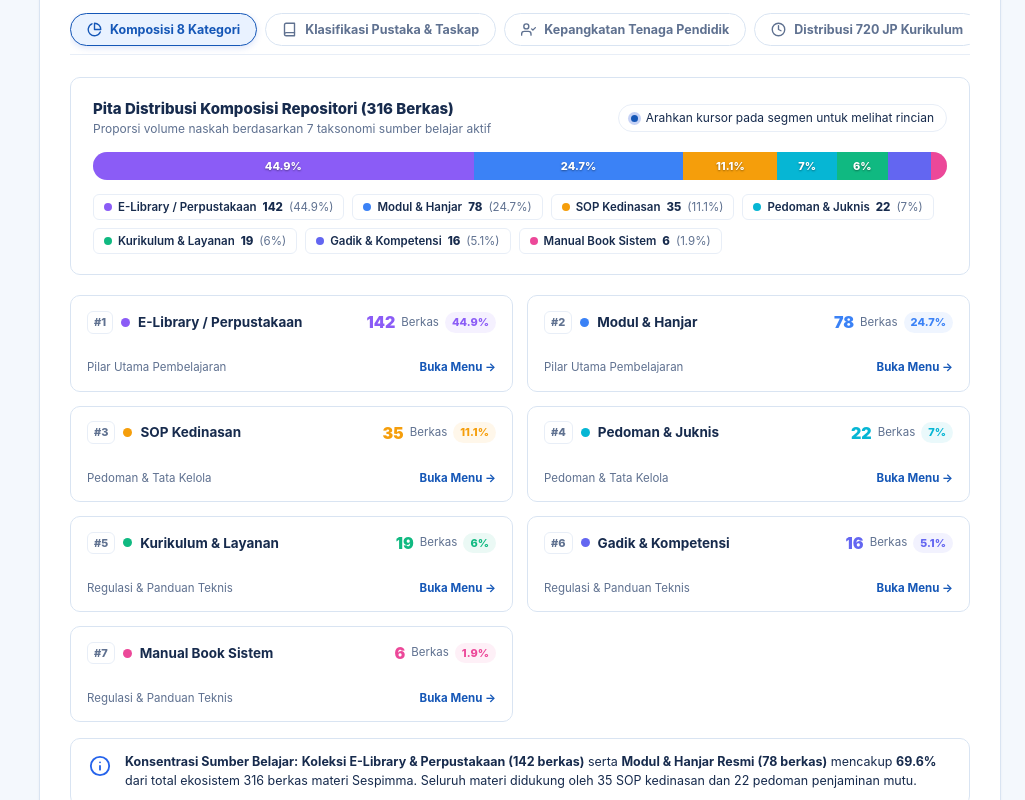
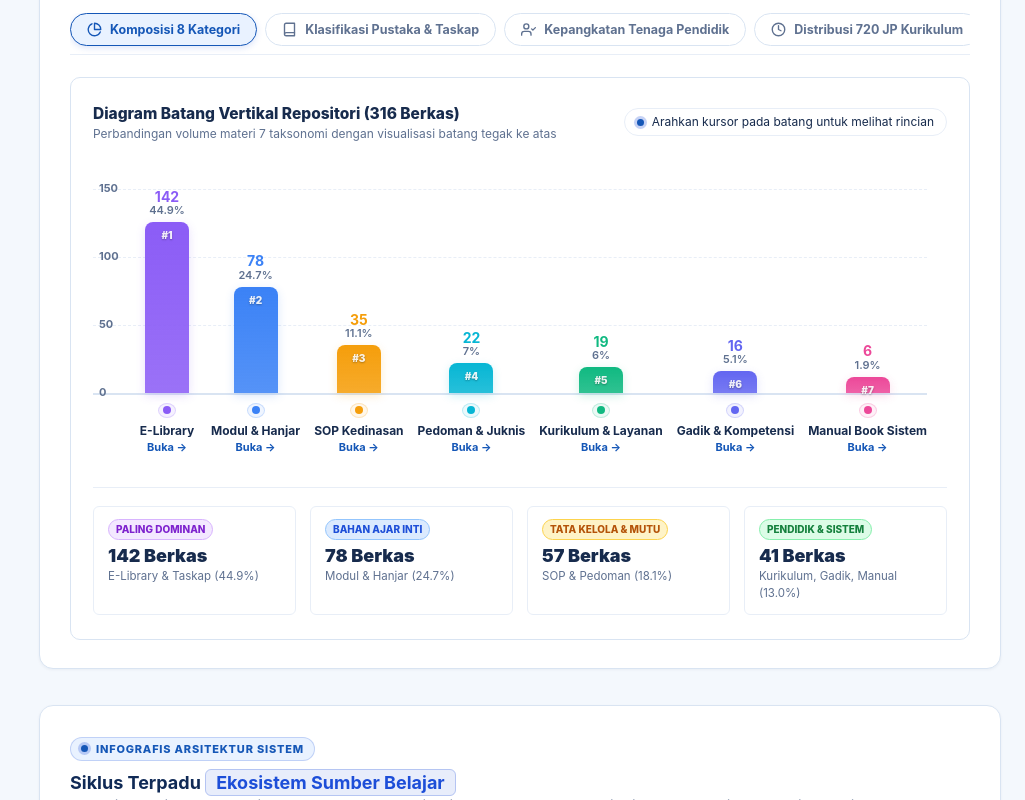
Before and after one commit to dennyssdm/Sipintar, a Next.js app: page / in a window 1280 px wide. Shown: the part 860-1660 px from the top of the page, without its empty margins (255-1280 px from the left). Built offline with nearby package versions, Linux system fonts and the light colour scheme.

Commit message:
feat: implementasi diagram batang vertikal (bar chart ke atas) pada analitik ekosistem

```diff
--- a/src/app/globals.css
+++ b/src/app/globals.css
@@ -3695,38 +3695,37 @@ button {
   to { opacity: 1; transform: translateY(0); }
 }
 
-/* Tab 1: Compact Segmented Ribbon Gauge & Ranked Bar Matrix (No Pie) */
-.segmented-gauge-card {
+/* Tab 1: Vertical Column Bar Chart (Bar Chart Ke Atas) */
+.vbar-chart-card {
   background-color: var(--color-bg);
   border: 1px solid var(--color-border);
   border-radius: var(--radius-md);
-  padding: 20px 22px;
-  margin-bottom: 20px;
-}
-
-.segmented-gauge-header {
+  padding: 24px 22px;
+}
+
+.vbar-chart-header {
   display: flex;
   justify-content: space-between;
   align-items: center;
   flex-wrap: wrap;
   gap: 12px;
-  margin-bottom: 14px;
-}
-
-.segmented-gauge-title {
+  margin-bottom: 22px;
+}
+
+.vbar-chart-title {
   display: block;
-  font-size: 15px;
+  font-size: 15.5px;
   font-weight: 800;
   color: var(--color-text-main);
 }
 
-.segmented-gauge-sub {
+.vbar-chart-sub {
   display: block;
   font-size: 12px;
   color: var(--color-text-muted);
 }
 
-.segmented-active-pill {
+.vbar-active-pill {
   display: inline-flex;
   align-items: center;
   gap: 8px;
@@ -3738,191 +3737,220 @@ button {
   color: var(--color-text-main);
 }
 
-.segmented-gauge-bar {
-  display: flex;
+.vbar-canvas-scroll {
   width: 100%;
-  height: 28px;
-  border-radius: var(--radius-full);
+  overflow-x: auto;
+  padding-bottom: 8px;
+  margin-bottom: 24px;
+}
+
+.vbar-canvas-wrap {
+  position: relative;
+  min-width: 600px;
+  height: 290px;
+  padding: 24px 20px 0 44px;
+}
+
+/* Y-Axis Gridlines */
+.vbar-grid-layer {
+  position: absolute;
+  top: 24px;
+  left: 0;
+  right: 20px;
+  bottom: 60px;
+  display: flex;
+  flex-direction: column;
+  justify-content: space-between;
+  pointer-events: none;
+}
+
+.vbar-grid-line {
+  position: relative;
+  width: 100%;
+  border-bottom: 1px dashed var(--color-border-subtle);
+}
+
+.vbar-grid-line.baseline {
+  border-bottom: 2px solid var(--color-border);
+}
+
+.vbar-y-label {
+  position: absolute;
+  left: 6px;
+  top: -9px;
+  font-size: 11px;
+  font-weight: 700;
+  color: var(--color-text-muted);
+}
+
+/* Vertical Columns Row */
+.vbar-columns-row {
+  position: relative;
+  display: grid;
+  grid-template-columns: repeat(7, 1fr);
+  gap: 14px;
+  height: 100%;
+  z-index: 1;
+}
+
+.vbar-col-item {
+  display: flex;
+  flex-direction: column;
+  height: 100%;
+  transition: all 0.2s ease;
+}
+
+.vbar-col-item:hover,
+.vbar-col-item.hovered {
+  transform: translateY(-4px);
+}
+
+/* The Rising Bar Column Track */
+.vbar-track-wrap {
+  position: relative;
+  height: 206px;
+  display: flex;
+  flex-direction: column;
+  justify-content: flex-end;
+  align-items: center;
+  padding-bottom: 2px;
+}
+
+.vbar-val-bubble {
+  display: flex;
+  flex-direction: column;
+  align-items: center;
+  margin-bottom: 6px;
+  font-size: 14px;
+  line-height: 1.1;
+  transition: transform 0.2s ease;
+}
+
+.vbar-pct-text {
+  font-size: 11px;
+  font-weight: 600;
+  color: var(--color-text-muted);
+}
+
+.vbar-fill-bar {
+  width: 44px;
+  max-width: 80%;
+  border-radius: 8px 8px 0 0;
+  display: flex;
+  justify-content: center;
+  align-items: flex-start;
+  padding-top: 6px;
+  transition: height 0.5s cubic-bezier(0.4, 0, 0.2, 1), box-shadow 0.2s ease, filter 0.2s ease;
+  cursor: pointer;
+}
+
+.vbar-fill-bar:hover {
+  filter: brightness(1.1);
+}
+
+.vbar-rank-tag {
+  font-size: 10px;
+  font-weight: 900;
+  color: rgba(255, 255, 255, 0.9);
+  text-shadow: 0 1px 2px rgba(0, 0, 0, 0.3);
+}
+
+/* X-Axis Footer */
+.vbar-col-footer {
+  height: 60px;
+  display: flex;
+  flex-direction: column;
+  align-items: center;
+  text-align: center;
+  padding-top: 8px;
+  gap: 2px;
+}
+
+.vbar-dot-icon {
+  width: 18px;
+  height: 18px;
+  border-radius: 50%;
+  border: 1px solid;
+  display: flex;
+  align-items: center;
+  justify-content: center;
+  margin-bottom: 2px;
+}
+
+.vbar-name-label {
+  font-size: 12px;
+  font-weight: 700;
+  color: var(--color-text-main);
+  white-space: nowrap;
   overflow: hidden;
-  box-shadow: inset 0 2px 4px rgba(0, 0, 0, 0.12);
-  margin-bottom: 14px;
-  background-color: var(--color-surface);
-}
-
-.segmented-gauge-slice {
-  display: flex;
-  align-items: center;
-  justify-content: center;
-  color: #ffffff;
+  text-overflow: ellipsis;
+  max-width: 100%;
+}
+
+.vbar-link-btn {
   font-size: 11px;
-  font-weight: 800;
-  cursor: pointer;
-  transition: all 0.2s ease;
-  position: relative;
-}
-
-.segmented-gauge-slice:hover {
-  filter: brightness(1.1);
-  z-index: 2;
-}
-
-.gauge-slice-label {
-  text-shadow: 0 1px 2px rgba(0, 0, 0, 0.4);
-}
-
-.segmented-legend-wrap {
-  display: flex;
-  flex-wrap: wrap;
-  gap: 8px;
-}
-
-.segmented-legend-chip {
-  display: inline-flex;
-  align-items: center;
-  gap: 6px;
-  padding: 5px 10px;
-  border-radius: var(--radius-sm);
+  font-weight: 700;
+  color: var(--color-primary);
+  text-decoration: none;
+}
+
+.vbar-link-btn:hover {
+  text-decoration: underline;
+}
+
+/* 4 Summary Highlight Tiles Below Vertical Chart */
+.vbar-summary-tiles {
+  display: grid;
+  grid-template-columns: repeat(4, 1fr);
+  gap: 14px;
+  margin-top: 10px;
+  border-top: 1px solid var(--color-border-subtle);
+  padding-top: 18px;
+}
+
+@media (max-width: 1024px) {
+  .vbar-summary-tiles {
+    grid-template-columns: repeat(2, 1fr);
+  }
+}
+
+@media (max-width: 640px) {
+  .vbar-summary-tiles {
+    grid-template-columns: 1fr;
+  }
+}
+
+.vbar-tile {
   background-color: var(--color-surface);
   border: 1px solid var(--color-border-subtle);
-  font-size: 11.5px;
-  color: var(--color-text-main);
-  cursor: pointer;
-  transition: all 0.15s ease;
-}
-
-.segmented-legend-chip:hover,
-.segmented-legend-chip.active {
-  border-color: var(--color-primary);
-  background-color: var(--color-primary-light);
-  color: var(--color-primary);
-  transform: translateY(-1px);
-}
-
-.legend-chip-dot {
-  width: 8px;
-  height: 8px;
-  border-radius: 50%;
-  flex-shrink: 0;
-}
-
-.legend-chip-name {
-  font-weight: 600;
-}
-
-.legend-chip-count {
-  font-weight: 800;
-}
-
-.legend-chip-pct {
-  color: var(--color-text-muted);
-}
-
-/* Ranked Bars Grid */
-.ranked-bars-grid {
-  display: grid;
-  grid-template-columns: repeat(2, 1fr);
-  gap: 14px;
-}
-
-@media (max-width: 840px) {
-  .ranked-bars-grid {
-    grid-template-columns: 1fr;
-  }
-}
-
-.ranked-bar-card {
-  background-color: var(--color-bg);
-  border: 1px solid var(--color-border);
-  border-radius: var(--radius-md);
-  padding: 14px 16px;
-  transition: all 0.2s ease;
-}
-
-.ranked-bar-card:hover,
-.ranked-bar-card.hovered {
-  border-color: var(--color-primary);
-  transform: translateY(-2px);
-  box-shadow: var(--shadow-sm);
-}
-
-.ranked-card-top {
-  display: flex;
-  justify-content: space-between;
-  align-items: center;
-  margin-bottom: 4px;
-}
-
-.ranked-badge-title {
-  display: flex;
-  align-items: center;
-  gap: 8px;
-}
-
-.rank-num-badge {
-  font-size: 11px;
-  font-weight: 800;
-  color: var(--color-text-muted);
-  background-color: var(--color-surface);
-  padding: 2px 6px;
   border-radius: var(--radius-sm);
-  border: 1px solid var(--color-border-subtle);
-}
-
-.ranked-cat-dot {
-  width: 9px;
-  height: 9px;
-  border-radius: 50%;
-  flex-shrink: 0;
-}
-
-.ranked-cat-title {
-  font-size: 13.5px;
-  color: var(--color-text-main);
-}
-
-.ranked-stat-val {
-  display: flex;
-  align-items: center;
-  gap: 6px;
-}
-
-.ranked-count-num {
-  font-size: 16px;
-  font-weight: 900;
-}
-
-.ranked-count-unit {
-  font-size: 11.5px;
-  color: var(--color-text-muted);
-}
-
-.ranked-pct-badge {
-  font-size: 11px;
+  padding: 12px 14px;
+  display: flex;
+  flex-direction: column;
+}
+
+.vbar-tile-badge {
+  display: inline-block;
+  align-self: flex-start;
+  font-size: 10px;
   font-weight: 800;
   padding: 2px 7px;
   border-radius: var(--radius-full);
-}
-
-.ranked-card-footer {
-  display: flex;
-  justify-content: space-between;
-  align-items: center;
-}
-
-.ranked-desc-hint {
+  margin-bottom: 6px;
+  text-transform: uppercase;
+}
+
+.vbar-tile-val {
+  font-size: 18px;
+  font-weight: 900;
+  color: var(--color-text-main);
+  line-height: 1.1;
+  margin-bottom: 2px;
+}
+
+.vbar-tile-name {
   font-size: 11.5px;
   color: var(--color-text-muted);
-}
-
-.ranked-link-action {
-  font-size: 11.5px;
-  font-weight: 700;
-  color: var(--color-primary);
-  text-decoration: none;
-}
-
-.ranked-link-action:hover {
-  text-decoration: underline;
 }
 
 /* Tab 2: Pustaka Grid */
--- a/src/components/EcosystemChartSection.tsx
+++ b/src/components/EcosystemChartSection.tsx
@@ -136,17 +136,17 @@ export const EcosystemChartSection: React.FC = () => {
         </button>
       </div>
 
-      {/* TAB 1: KOMPOSISI 8 KATEGORI SUMBER BELAJAR - COMPACT SLEEK HORIZONTAL BAR & MATRIX */}
+      {/* TAB 1: VERTICAL COLUMN BAR CHART (BAR CHART KE ATAS) */}
       {activeTab === 'kategori' && (
         <div className="chart-view-panel">
-          {/* Top: 100% Full-Width Segmented Ribbon Gauge */}
-          <div className="segmented-gauge-card">
-            <div className="segmented-gauge-header">
+          <div className="vbar-chart-card">
+            {/* Header with Active Info Pill */}
+            <div className="vbar-chart-header">
               <div>
-                <span className="segmented-gauge-title">Pita Distribusi Komposisi Repositori (316 Berkas)</span>
-                <span className="segmented-gauge-sub">Proporsi volume naskah berdasarkan 7 taksonomi sumber belajar aktif</span>
+                <span className="vbar-chart-title">Diagram Batang Vertikal Repositori (316 Berkas)</span>
+                <span className="vbar-chart-sub">Perbandingan volume materi 7 taksonomi dengan visualisasi batang tegak ke atas</span>
               </div>
-              <div className="segmented-active-pill">
+              <div className="vbar-active-pill">
                 {hoveredCategory ? (
                   <>
                     <span className="dot-pulse-blue" style={{ backgroundColor: categoryData.find((c) => c.name === hoveredCategory)?.color }} />
@@ -155,119 +155,101 @@ export const EcosystemChartSection: React.FC = () => {
                 ) : (
                   <>
                     <span className="dot-pulse-blue" />
-                    <span>Arahkan kursor pada segmen untuk melihat rincian</span>
+                    <span>Arahkan kursor pada batang untuk melihat rincian</span>
                   </>
                 )}
               </div>
             </div>
 
-            {/* The Horizontal Segmented Bar Meter */}
-            <div className="segmented-gauge-bar">
-              {categoryData.map((item) => {
-                const isHovered = hoveredCategory === item.name;
+            {/* Vertical Bar Canvas Container with Y-Axis and Gridlines */}
+            <div className="vbar-canvas-scroll">
+              <div className="vbar-canvas-wrap">
+                {/* Y-Axis Scale Marks & Gridlines Layer */}
+                <div className="vbar-grid-layer" aria-hidden="true">
+                  <div className="vbar-grid-line"><span className="vbar-y-label">150</span></div>
+                  <div className="vbar-grid-line"><span className="vbar-y-label">100</span></div>
+                  <div className="vbar-grid-line"><span className="vbar-y-label">50</span></div>
+                  <div className="vbar-grid-line baseline"><span className="vbar-y-label">0</span></div>
+                </div>
+
+                {/* 7 Vertical Bars Standing Upwards */}
+                <div className="vbar-columns-row">
+                  {categoryData.map((cat, idx) => {
+                    const isHovered = hoveredCategory === cat.name;
+                    // Scale maximum is 150 for 100% height headroom
+                    const barHeightPct = Math.min(100, Math.max(8, (cat.count / 150) * 100));
+
                     return (
                       <div
-                    key={item.name}
-                    className="segmented-gauge-slice"
-                    style={{
-                      width: `${item.pct}%`,
-                      backgroundColor: item.color,
-                      opacity: hoveredCategory && !isHovered ? 0.35 : 1,
-                      transform: isHovered ? 'scaleY(1.15)' : 'none',
-                    }}
-                    onMouseEnter={() => setHoveredCategory(item.name)}
+                        key={cat.name}
+                        className={`vbar-col-item ${isHovered ? 'hovered' : ''}`}
+                        onMouseEnter={() => setHoveredCategory(cat.name)}
                         onMouseLeave={() => setHoveredCategory(null)}
-                    title={`${item.name}: ${item.count} Berkas (${item.pct}%)`}
                       >
-                    {item.pct >= 6 && <span className="gauge-slice-label">{item.pct}%</span>}
-                  </div>
-                );
-              })}
+                        {/* The Rising Bar Column */}
+                        <div className="vbar-track-wrap">
+                          {/* Floating Value on top of the bar */}
+                          <div className="vbar-val-bubble" style={{ color: cat.color }}>
+                            <strong>{cat.count}</strong>
+                            <span className="vbar-pct-text">{cat.pct}%</span>
                           </div>
 
-            {/* Interactive Legend Chips */}
-            <div className="segmented-legend-wrap">
-              {categoryData.map((item) => {
-                const isHovered = hoveredCategory === item.name;
-                return (
-                  <button
-                    key={item.name}
-                    type="button"
-                    className={`segmented-legend-chip ${isHovered ? 'active' : ''}`}
-                    onMouseEnter={() => setHoveredCategory(item.name)}
-                    onMouseLeave={() => setHoveredCategory(null)}
+                          <div
+                            className="vbar-fill-bar"
+                            style={{
+                              height: `${barHeightPct}%`,
+                              background: `linear-gradient(180deg, ${cat.color} 0%, ${cat.color}dd 100%)`,
+                              boxShadow: isHovered ? `0 8px 24px ${cat.color}70` : `0 3px 10px ${cat.color}30`,
+                            }}
                           >
-                    <span className="legend-chip-dot" style={{ backgroundColor: item.color }} />
-                    <span className="legend-chip-name">{item.name}</span>
-                    <strong className="legend-chip-count">{item.count}</strong>
-                    <span className="legend-chip-pct">({item.pct}%)</span>
-                  </button>
-                );
-              })}
+                            <span className="vbar-rank-tag">#{idx + 1}</span>
                           </div>
                         </div>
 
-          {/* Bottom: Modern 2-Column Ranked Comparative Bar Grid */}
-          <div className="ranked-bars-grid">
-            {categoryData.map((cat, idx) => {
-              const isHovered = hoveredCategory === cat.name;
-              return (
-                <div
-                  key={cat.name}
-                  className={`ranked-bar-card ${isHovered ? 'hovered' : ''}`}
-                  onMouseEnter={() => setHoveredCategory(cat.name)}
-                  onMouseLeave={() => setHoveredCategory(null)}
-                >
-                  <div className="ranked-card-top">
-                    <div className="ranked-badge-title">
-                      <span className="rank-num-badge">#{idx + 1}</span>
-                      <span className="ranked-cat-dot" style={{ backgroundColor: cat.color }} />
-                      <strong className="ranked-cat-title">{cat.name}</strong>
+                        {/* X-Axis Column Label Below */}
+                        <div className="vbar-col-footer">
+                          <div className="vbar-dot-icon" style={{ backgroundColor: `${cat.color}15`, color: cat.color, borderColor: `${cat.color}35` }}>
+                            <span style={{ width: '8px', height: '8px', borderRadius: '50%', backgroundColor: cat.color }} />
                           </div>
-                    <div className="ranked-stat-val">
-                      <span className="ranked-count-num" style={{ color: cat.color }}>{cat.count}</span>
-                      <span className="ranked-count-unit">Berkas</span>
-                      <span className="ranked-pct-badge" style={{ backgroundColor: `${cat.color}15`, color: cat.color, borderColor: `${cat.color}35` }}>
-                        {cat.pct}%
+                          <span className="vbar-name-label" title={cat.name}>
+                            {cat.name.split('/')[0].trim()}
                           </span>
-                    </div>
-                  </div>
-
-                  {/* Horizontal Bar */}
-                  <div className="chart-progress-bg" style={{ height: '7px', margin: '8px 0 10px 0' }}>
-                    <div
-                      className="chart-progress-fill"
-                      style={{
-                        width: `${cat.pct * 2.1}%`,
-                        backgroundColor: cat.color,
-                      }}
-                    />
-                  </div>
-
-                  <div className="ranked-card-footer">
-                    <span className="ranked-desc-hint">
-                      {cat.count >= 70 ? 'Pilar Utama Pembelajaran' : cat.count >= 20 ? 'Pedoman & Tata Kelola' : 'Regulasi & Panduan Teknis'}
-                    </span>
-                    <Link href={cat.href} className="ranked-link-action">
-                      <span>Buka Menu &rarr;</span>
+                          <Link href={cat.href} className="vbar-link-btn" title={`Buka ${cat.name}`}>
+                            <span>Buka &rarr;</span>
                           </Link>
                         </div>
                       </div>
                     );
                   })}
                 </div>
+              </div>
+            </div>
 
-          {/* Summary Insight Banner */}
-          <div className="chart-highlight-box" style={{ marginTop: '16px' }}>
-            <div className="highlight-icon" style={{ color: '#2563eb' }}>
-              <svg width="22" height="22" viewBox="0 0 24 24" fill="none" stroke="currentColor" strokeWidth="2" strokeLinecap="round" strokeLinejoin="round">
-                <circle cx="12" cy="12" r="10" />
-                <line x1="12" y1="16" x2="12" y2="12" />
-                <line x1="12" y1="8" x2="12.01" y2="8" />
-              </svg>
+            {/* 4 Summary Highlight Tiles Below Chart */}
+            <div className="vbar-summary-tiles">
+              <div className="vbar-tile">
+                <span className="vbar-tile-badge badge-purple">Paling Dominan</span>
+                <div className="vbar-tile-val">142 Berkas</div>
+                <div className="vbar-tile-name">E-Library & Taskap (44.9%)</div>
               </div>
-            <div className="highlight-content">
-              <strong>Konsentrasi Sumber Belajar:</strong> <strong>Koleksi E-Library & Perpustakaan (142 berkas)</strong> serta <strong>Modul & Hanjar Resmi (78 berkas)</strong> mencakup <strong>69.6%</strong> dari total ekosistem 316 berkas materi Sespimma. Seluruh materi didukung oleh 35 SOP kedinasan dan 22 pedoman penjaminan mutu.
+
+              <div className="vbar-tile">
+                <span className="vbar-tile-badge badge-blue">Bahan Ajar Inti</span>
+                <div className="vbar-tile-val">78 Berkas</div>
+                <div className="vbar-tile-name">Modul & Hanjar (24.7%)</div>
+              </div>
+
+              <div className="vbar-tile">
+                <span className="vbar-tile-badge badge-amber">Tata Kelola & Mutu</span>
+                <div className="vbar-tile-val">57 Berkas</div>
+                <div className="vbar-tile-name">SOP & Pedoman (18.1%)</div>
+              </div>
+
+              <div className="vbar-tile">
+                <span className="vbar-tile-badge badge-green">Pendidik & Sistem</span>
+                <div className="vbar-tile-val">41 Berkas</div>
+                <div className="vbar-tile-name">Kurikulum, Gadik, Manual (13.0%)</div>
+              </div>
             </div>
           </div>
         </div>
```
Also changed, not shown: 1 other file (tests, documents, lock files or other folders). Lines whose indentation alone changed are shown as unchanged.
